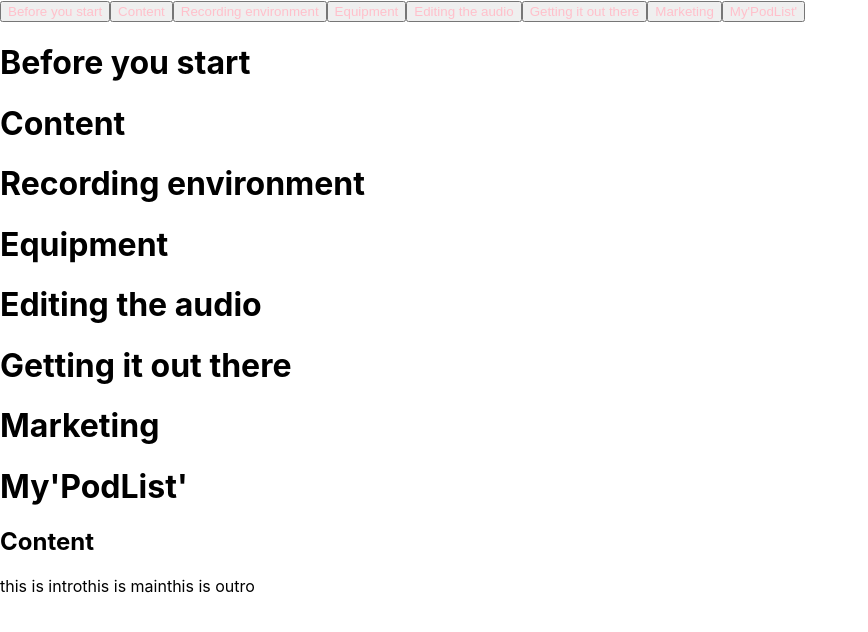
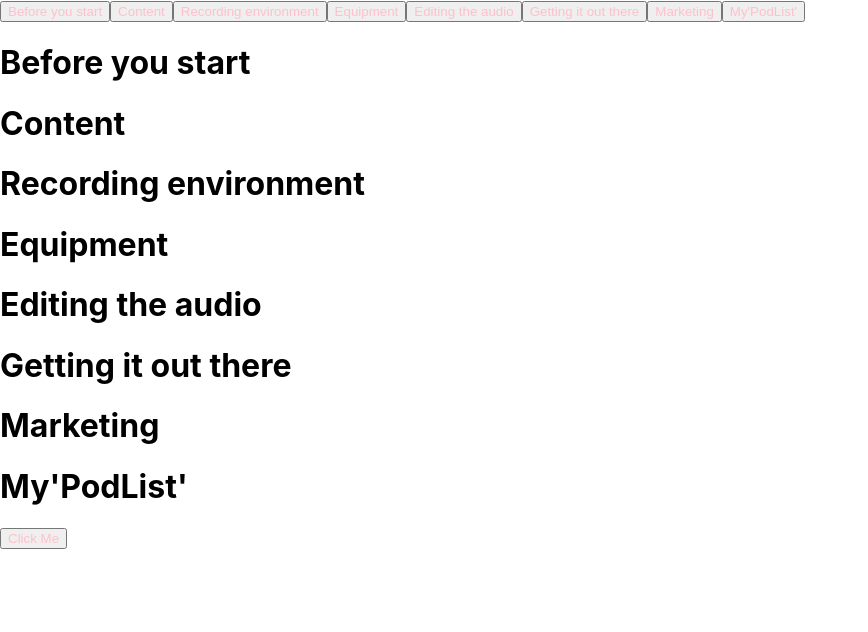
Before and after one commit to SchoolOfCode/w15_collaborative-react-project-podclass, a React (Create React App) app in the folder podclass/: page / in a window 1280 px wide. Shown: the top 632 px of the page, without its empty margins (0-868 px from the left). Built offline with nearby package versions, Linux system fonts and the light colour scheme.

Commit message:
connect buttons to text

```diff
--- /dev/null
+++ b/podclass/src/components/Main/Button.js
@@ -0,0 +1,5 @@
+const Button = ({ identity, identityNumber }) => {
+  return <button onClick={() => identity(identityNumber)}>Click Me</button>;
+};
+
+export default Button;
--- a/podclass/src/components/Main/index.js
+++ b/podclass/src/components/Main/index.js
@@ -1,5 +1,6 @@
 import { useState } from "react";
 import Display from "./Display.js";
+import Button from "./Button";
 
 const Main = () => {
   const [content, setContent] = useState([
@@ -23,9 +24,19 @@ const Main = () => {
     },
   ]);
 
+  const [contentState, changeContentState] = useState("");
+
+  function changeState(key) {
+    changeContentState(key);
+    console.log("hello", contentState);
+  }
+
   return (
     <div className="content">
-      <Display content={content.filter((content) => content.id === 2)} />
+      <Button identity={changeState} identityNumber={1} />
+      <Display
+        content={content.filter((content) => content.id === { contentState })}
+      />
     </div>
   );
 };
```
